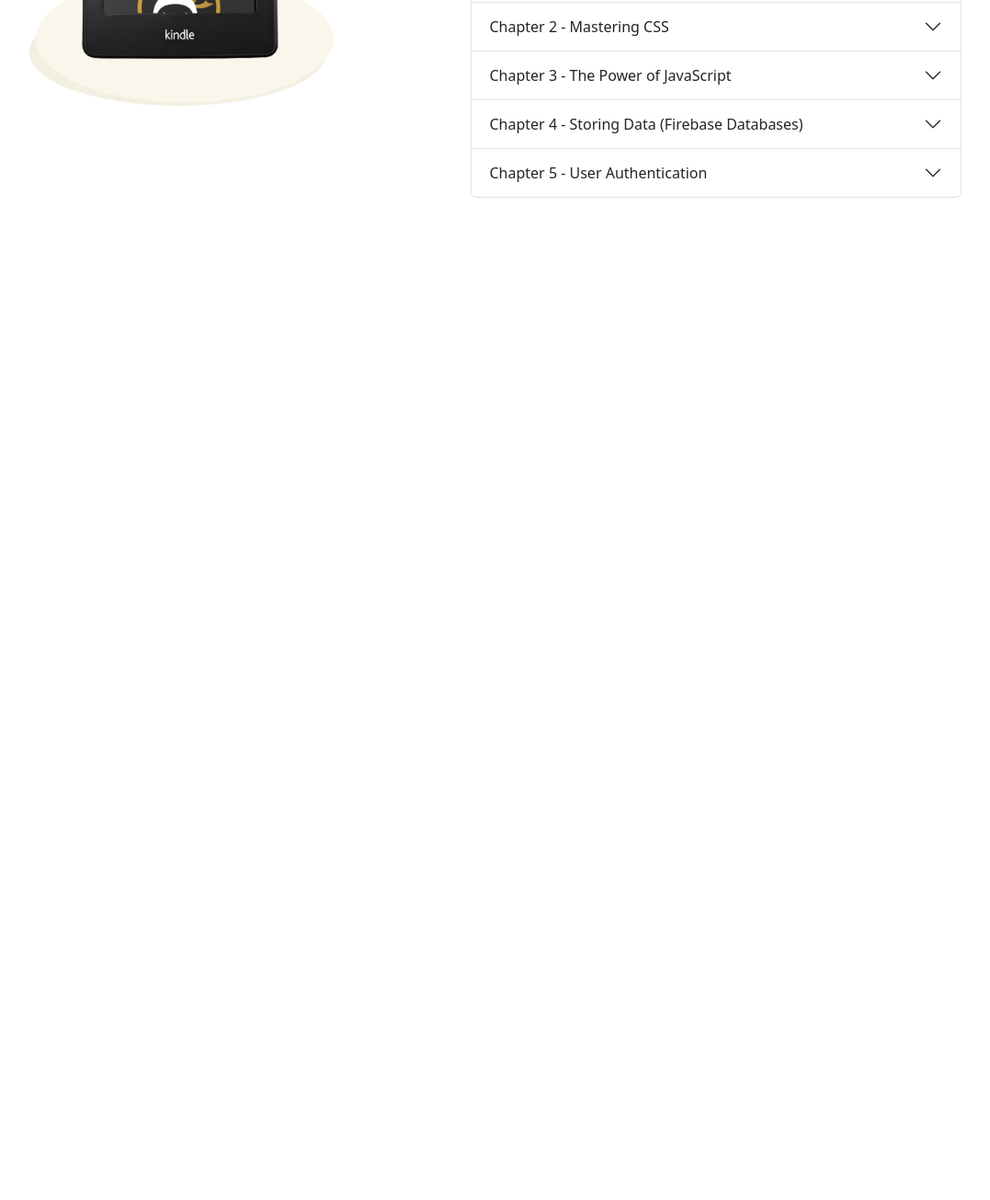
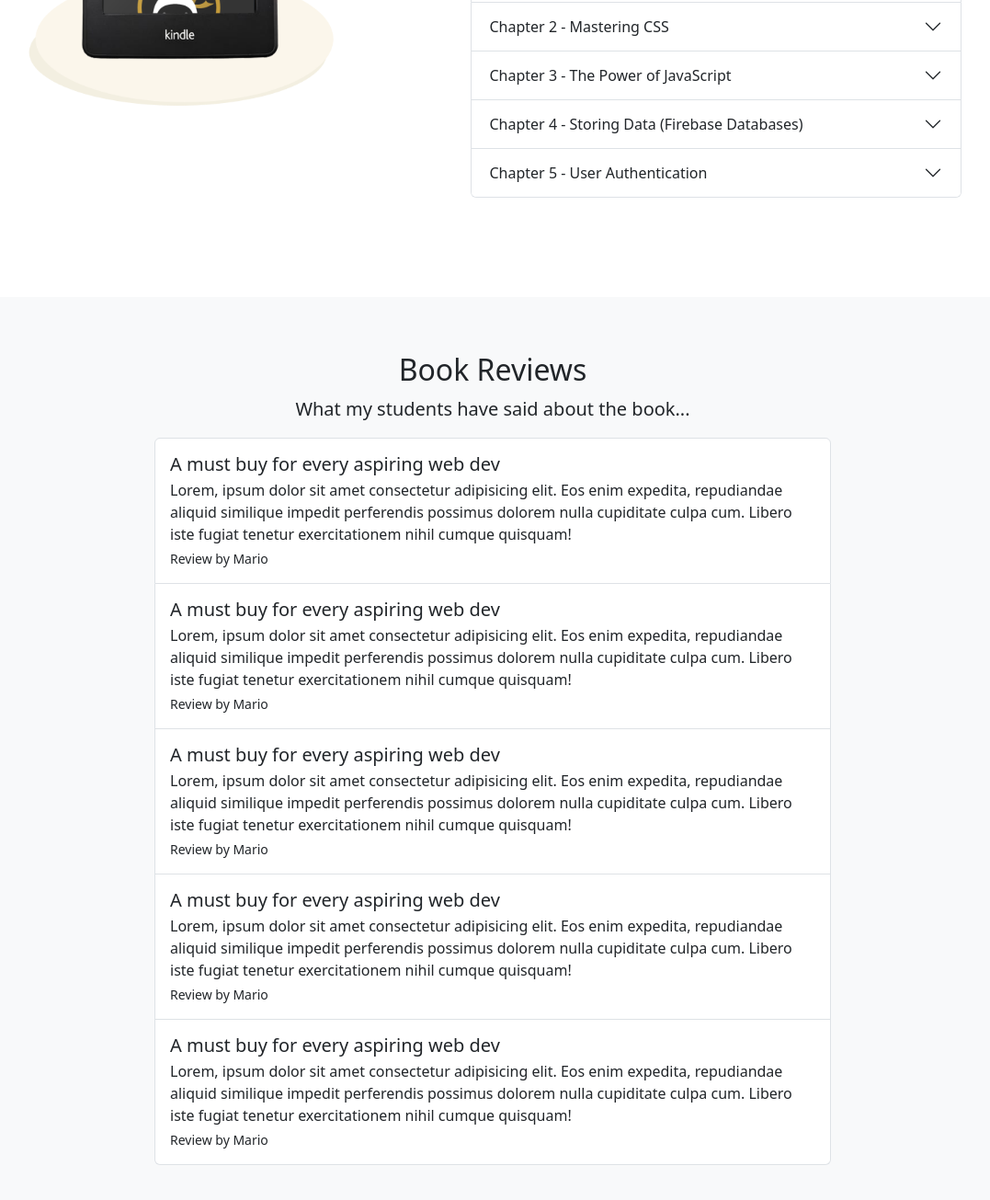
Before and after one commit to dppykt/Bootstrap-Crash-Course, a plain HTML site: page index.html in a window 1280 px wide. Shown: the part 1997-3302 px from the top of the page at 92% size, without its empty margins (104-1181 px from the left). Before the commit the page ends 2320 px from the top, so only its background shows below. Drawn offline with nearby package versions, Linux system fonts and the light colour scheme.

Commit message:
Lesson 12

```diff
--- a/index.html
+++ b/index.html
@@ -194,6 +194,48 @@
         </div>
       </section>
 
+      <!-- reviews list -->
+       <section id="reviews" class="bg-light">
+        <div class="container-lg">
+            <div class="text-center">
+                <h2>Book Reviews</h2>
+                <p class="lead">What my students have said about the book...</p>
+            </div>
+
+            <div class="row justify-content-center">
+                <div class="col-lg-8">
+                    <div class="list-group">
+                        <div class="list-group-item py-3">
+                            <h5 class="mb-1">A must buy for every aspiring web dev</h5>
+                            <p class="mb-1">Lorem, ipsum dolor sit amet consectetur adipisicing elit. Eos enim expedita, repudiandae aliquid similique impedit perferendis possimus dolorem nulla cupiditate culpa cum. Libero iste fugiat tenetur exercitationem nihil cumque quisquam!</p>
+                            <small>Review by Mario</small>
+                        </div>
+                        <div class="list-group-item py-3">
+                            <h5 class="mb-1">A must buy for every aspiring web dev</h5>
+                            <p class="mb-1">Lorem, ipsum dolor sit amet consectetur adipisicing elit. Eos enim expedita, repudiandae aliquid similique impedit perferendis possimus dolorem nulla cupiditate culpa cum. Libero iste fugiat tenetur exercitationem nihil cumque quisquam!</p>
+                            <small>Review by Mario</small>
+                        </div>
+                        <div class="list-group-item py-3">
+                            <h5 class="mb-1">A must buy for every aspiring web dev</h5>
+                            <p class="mb-1">Lorem, ipsum dolor sit amet consectetur adipisicing elit. Eos enim expedita, repudiandae aliquid similique impedit perferendis possimus dolorem nulla cupiditate culpa cum. Libero iste fugiat tenetur exercitationem nihil cumque quisquam!</p>
+                            <small>Review by Mario</small>
+                        </div>
+                        <div class="list-group-item py-3">
+                            <h5 class="mb-1">A must buy for every aspiring web dev</h5>
+                            <p class="mb-1">Lorem, ipsum dolor sit amet consectetur adipisicing elit. Eos enim expedita, repudiandae aliquid similique impedit perferendis possimus dolorem nulla cupiditate culpa cum. Libero iste fugiat tenetur exercitationem nihil cumque quisquam!</p>
+                            <small>Review by Mario</small>
+                        </div>
+                        <div class="list-group-item py-3">
+                            <h5 class="mb-1">A must buy for every aspiring web dev</h5>
+                            <p class="mb-1">Lorem, ipsum dolor sit amet consectetur adipisicing elit. Eos enim expedita, repudiandae aliquid similique impedit perferendis possimus dolorem nulla cupiditate culpa cum. Libero iste fugiat tenetur exercitationem nihil cumque quisquam!</p>
+                            <small>Review by Mario</small>
+                        </div>
+                    </div>
+                </div>
+            </div>
+        </div>
+       </section>
+
     <script src="https://cdn.jsdelivr.net/npm/bootstrap@5.3.8/dist/js/bootstrap.bundle.min.js" integrity="sha384-FKyoEForCGlyvwx9Hj09JcYn3nv7wiPVlz7YYwJrWVcXK/BmnVDxM+D2scQbITxI" crossorigin="anonymous"></script>
 </body>
 </html>
```
